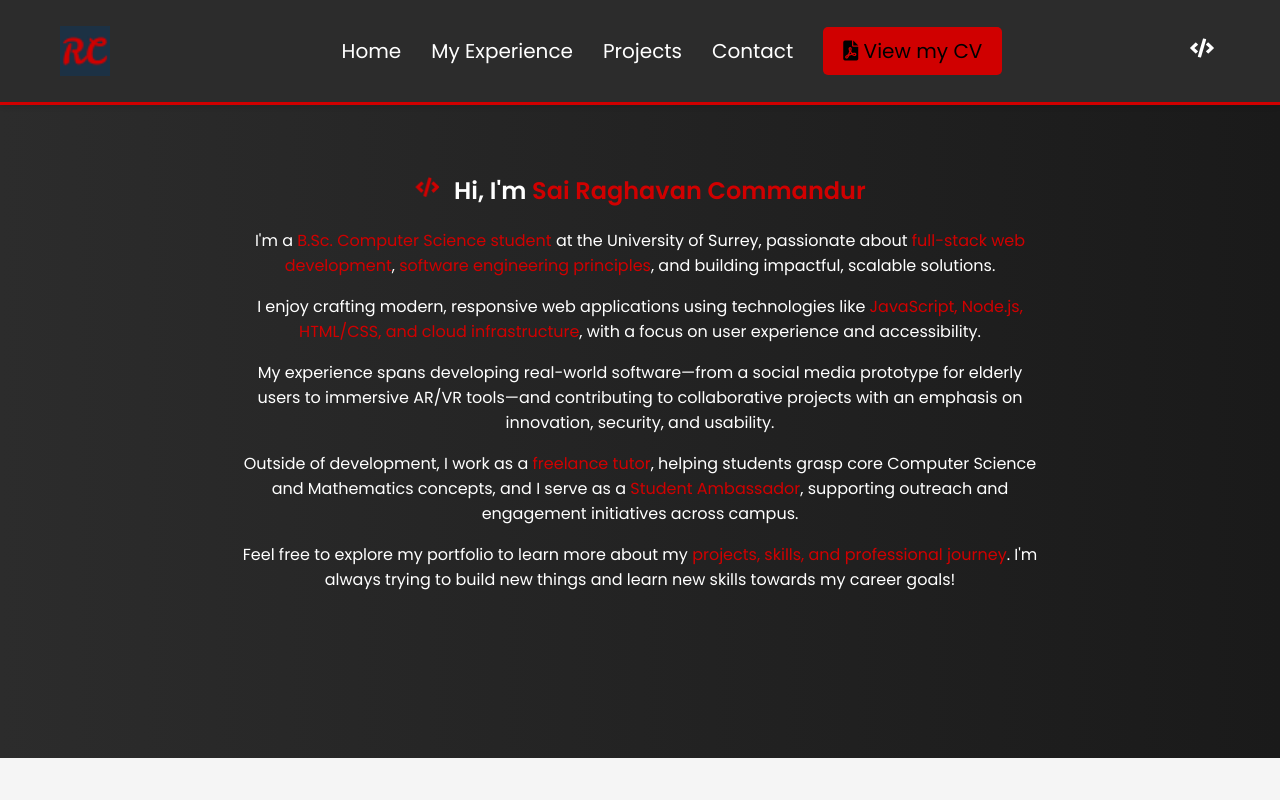
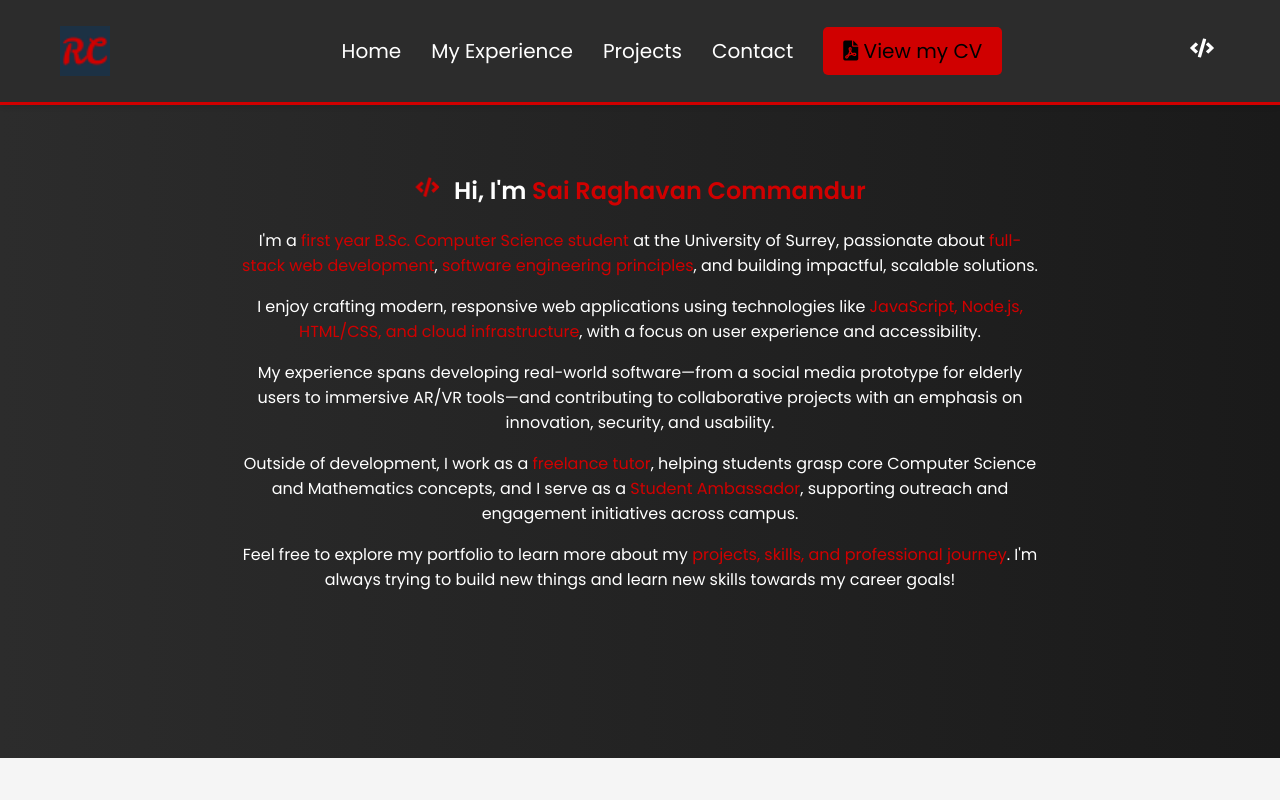
Before and after one commit to rxghavc/portfolio-website, a React (Create React App) app: page / in a window 1280 px wide. Shown: the top 800 px of the page. Built offline with nearby package versions, Linux system fonts and the light colour scheme; the HTML template or start-up script is replaced by a standard one.

Commit message:
updated tagline

```diff
--- a/src/components/Hero.js
+++ b/src/components/Hero.js
@@ -11,7 +11,7 @@ const Hero = () => {
             <span className="highlight">Sai Raghavan Commandur</span>
         </h1>
         <p>
-          I'm a <span className="highlight">B.Sc. Computer Science student</span> at the University of Surrey, passionate about
+          I'm a <span className="highlight"> first year B.Sc. Computer Science student</span> at the University of Surrey, passionate about
           <span className="highlight"> full-stack web development</span>, <span className="highlight"> software engineering principles</span>, and building impactful, scalable solutions.
         </p>
         <p>
```
